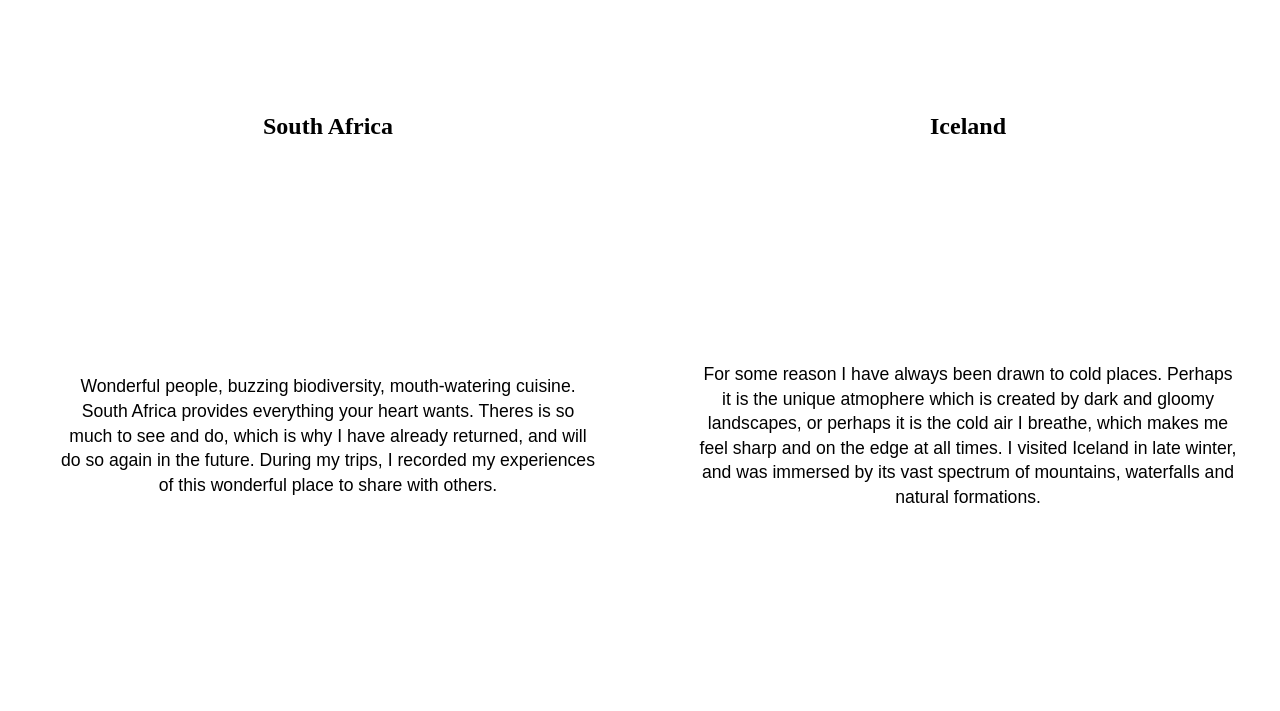
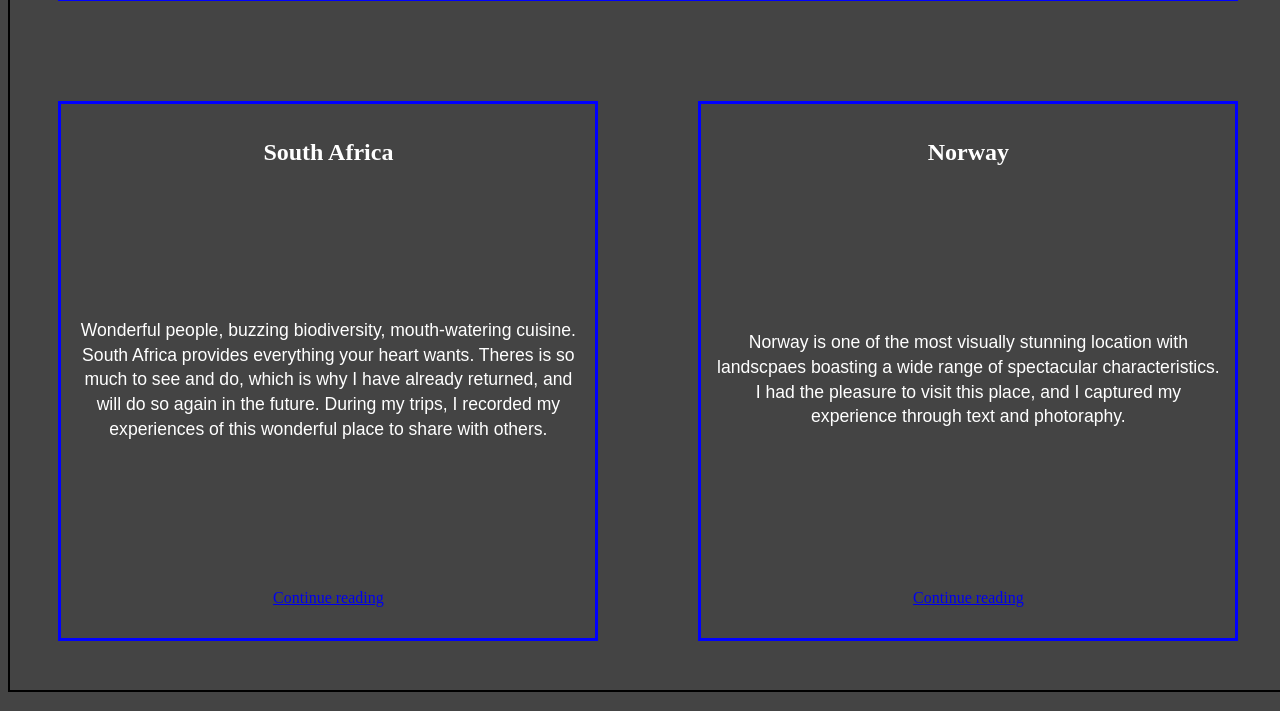
Before and after one commit to lschult/Project-1, a plain HTML site: page main.html in a window 1280 px wide. Shown: the part 969-1680 px from the top of the page. Drawn offline with Linux system fonts and the light colour scheme.

Commit message:
Feat: formatting container/boxes

```diff
--- a/main.html
+++ b/main.html
@@ -10,20 +10,22 @@
   <body>
     <header class="main header">
       <nav class="main nav">
-        <div class="box">Subscribe</div>
-        <div class="box">Contact</div>
+        <div>Subscribe</div>
+        <div>Contact</div>
       </nav>
       <h1>Schult Photography Blog</h1>
     </header>
 
     <div class="container">
       <div class="box" id="one">
-        <h2>Norway</h2>
-        <p id="typography">
-          Norway is one of the most visually stunning location with landscpaes
-          boasting a wide range of spectacular characteristics. I had the
-          pleasure to visit this place, and I captured my experience through
-          text and photoraphy.
+        <h2>Iceland</h2>
+        <p class="typography">
+          For some reason I have always been drawn to cold places. Perhaps it is
+          the unique atmophere which is created by dark and gloomy landscapes,
+          or perhaps it is the cold air I breathe, which makes me feel sharp and
+          on the edge at all times. I visited Iceland in late winter, and was
+          immersed by its vast spectrum of mountains, waterfalls and natural
+          formations.
         </p>
         <p>
           <a href="blog.html">Continue reading</a>
@@ -32,7 +34,7 @@
 
       <div class="box" id="two">
         <h2>South Africa</h2>
-        <p id="typography">
+        <p class="typography">
           Wonderful people, buzzing biodiversity, mouth-watering cuisine. South
           Africa provides everything your heart wants. Theres is so much to see
           and do, which is why I have already returned, and will do so again in
@@ -45,14 +47,12 @@
       </div>
 
       <div class="box" id="three">
-        <h2>Iceland</h2>
-        <p id="typography">
-          For some reason I have always been drawn to cold places. Perhaps it is
-          the unique atmophere which is created by dark and gloomy landscapes,
-          or perhaps it is the cold air I breathe, which makes me feel sharp and
-          on the edge at all times. I visited Iceland in late winter, and was
-          immersed by its vast spectrum of mountains, waterfalls and natural
-          formations.
+        <h2>Norway</h2>
+        <p class="typography">
+          Norway is one of the most visually stunning location with landscpaes
+          boasting a wide range of spectacular characteristics. I had the
+          pleasure to visit this place, and I captured my experience through
+          text and photoraphy.
         </p>
         <p>
           <a href="blog.html">Continue reading</a>
@@ -60,7 +60,7 @@
       </div>
       <div class="box" id="four">
         <h2>Alaska</h2>
-        <p id="typography">
+        <p class="typography">
           A staggering number of countries are affected by increasing
           overpopulation. When visiting such places, you can feel overwhelmed
           and drowned by the sheer incomprehesible densitive of people
--- a/style.css
+++ b/style.css
@@ -3,9 +3,14 @@
     margin: 50px;
 }
 
-#typography {
+body {
+    background: #444 ;
+    color: #ffffff;
+}
+
+.typography {
     text-align: center;
-    color: black;
+    color: white;
     font-family: Arial, Helvetica, sans-serif;
     font-size: 1.1em;
     margin: auto;
@@ -14,15 +19,18 @@
 
 .container {
     display: grid;
-    width: 100vw;
+    width: 80vw;
+    height: 100vw;
     margin: auto;
     grid-template-columns: 50vw 50vw;
-    grid-template-rows: 60vw 60vw 60vw;
+    grid-template-rows: 60vw 50vw 60vw;
     grid-template-areas:
     "top top"
     "middleLeft middleRight"
-    "bottom bottom"
-    ;
+    "bottom bottom";
+    border: 2px solid black;
+    justify-content: center;
+    padding: 10%;
 
 }
 
@@ -30,7 +38,9 @@
     display: flex;
     flex-direction: column;
     align-items: center;
-    justify-content: space-evenly;
+    justify-content: center;
+    border: 3px solid blue;
+    padding: 15px;
 }
 
 #one {
```
Also changed, not shown: Images/alaska1.jpg (added), Images/alaska2.jpg (added), Images/alaska3.jpg (added), Images/iceland2.jpg (added), Images/norway 1.jpg (added), Images/norway 2.jpg (added), 9 other files.
